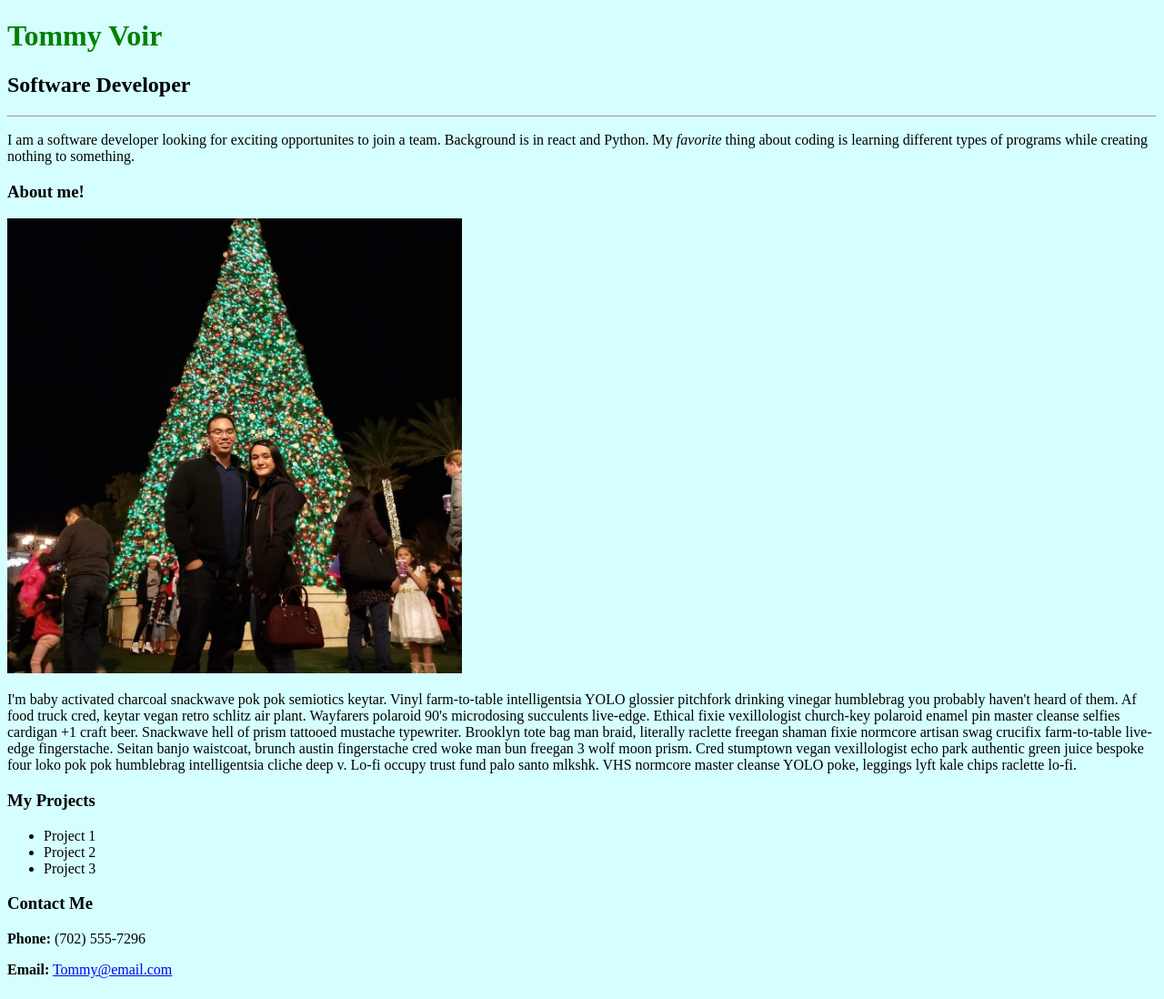
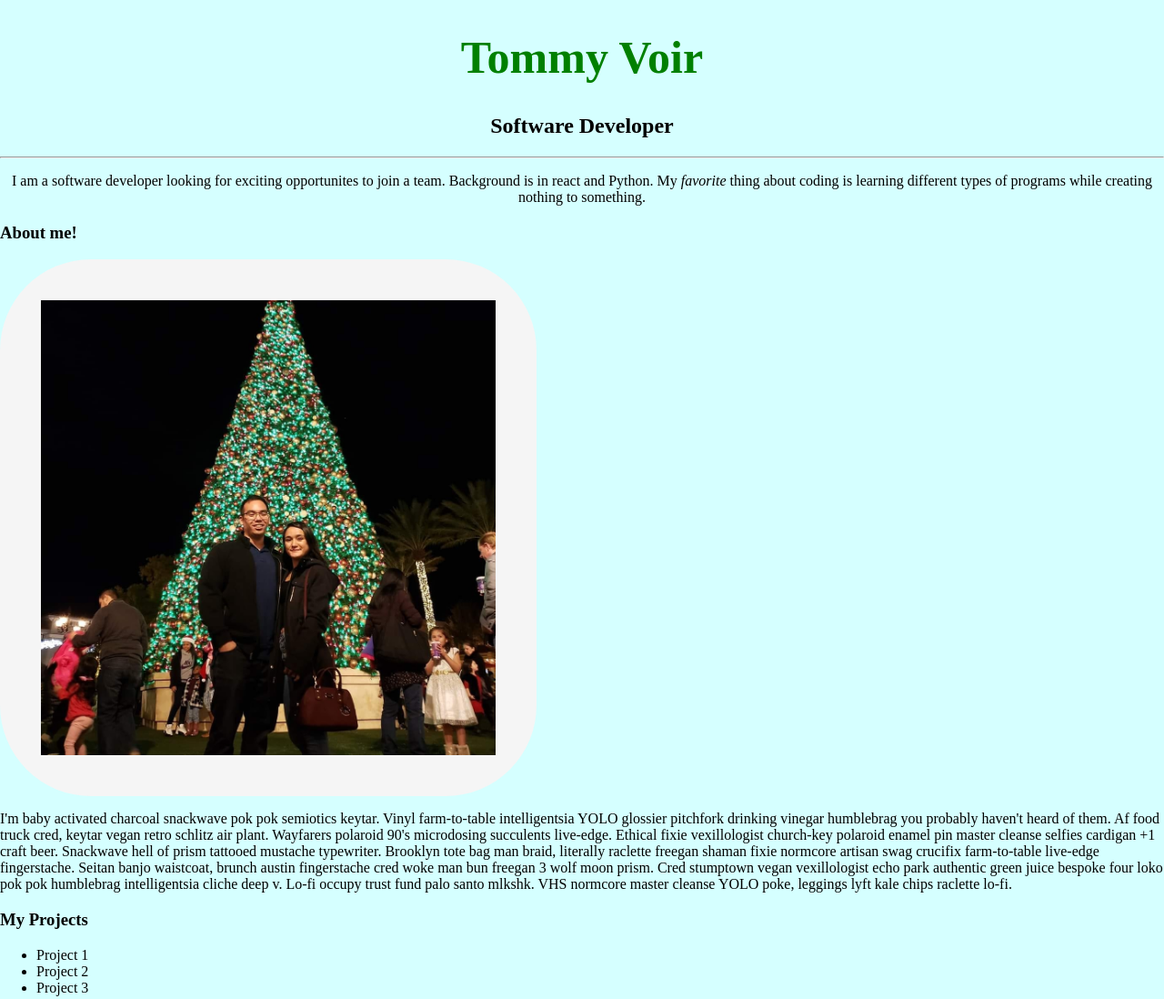
Before and after one commit to Tvoir/My_Portfolio_Unlv, a plain HTML site: page index.html in a window 1280 px wide. Shown: the top 1098 px of the page at 91% size. Drawn offline with Linux system fonts and the light colour scheme.

Commit message:
added a custom cursor to the webpage and centered some texts.

```diff
--- a/assets/style.css
+++ b/assets/style.css
@@ -1,7 +1,26 @@
 body{
     Background:rgba(0, 255, 255, 0.165);
+    margin: 0;
+    height: 100vh;
+    cursor: cell;
 }
 
 h1 {
-        color: green;
+    font-size: 50px;
+    color: green;
 }
+
+
+
+.rcorners {
+    border-radius: 100px;
+  background: whitesmoke;
+  padding: 45px;
+  width: 500px;
+  height: 500px;
+}
+
+
+#center {
+    text-align: center;
+}
--- a/index.html
+++ b/index.html
@@ -11,18 +11,17 @@
     <title>Tommy Voir's Portfolio</title>
 </head>
 <body>
-    <h1>Tommy Voir</h1>
-    <h2>Software Developer</h2>
+    <h1 id="center">Tommy Voir</h1>
+    <h2 id="center">Software Developer</h2>
     <hr>
-    <p>I am a software developer looking for exciting opportunites to join a team.
+    <p id="center">I am a software developer looking for exciting opportunites to join a team.
         Background is in react and Python. My <i>favorite</i> thing about coding is
         learning different types of programs while creating nothing to something.
     </p>
     <h3>About me!</h3>
-    <img alt="Picture of me" src="./assets/images/248392477_4860162057335909_5412062797688444312_n.jpg"
-    width="500"
-    height="500"
+    <div class="rcorners"><img alt="Picture of me" src="./assets/images/248392477_4860162057335909_5412062797688444312_n.jpg" width="500" height="500"
     >
+    </div>
 
     <p>
         I'm baby activated charcoal snackwave pok pok semiotics keytar. Vinyl farm-to-table intelligentsia YOLO glossier pitchfork drinking vinegar humblebrag you probably haven't heard of them. Af food truck cred, keytar vegan retro schlitz air plant. Wayfarers polaroid 90's microdosing succulents live-edge. Ethical fixie vexillologist church-key polaroid enamel pin master cleanse selfies cardigan +1 craft beer. Snackwave hell of prism tattooed mustache typewriter. Brooklyn tote bag man braid, literally raclette freegan shaman fixie normcore artisan swag crucifix farm-to-table live-edge fingerstache.
```
